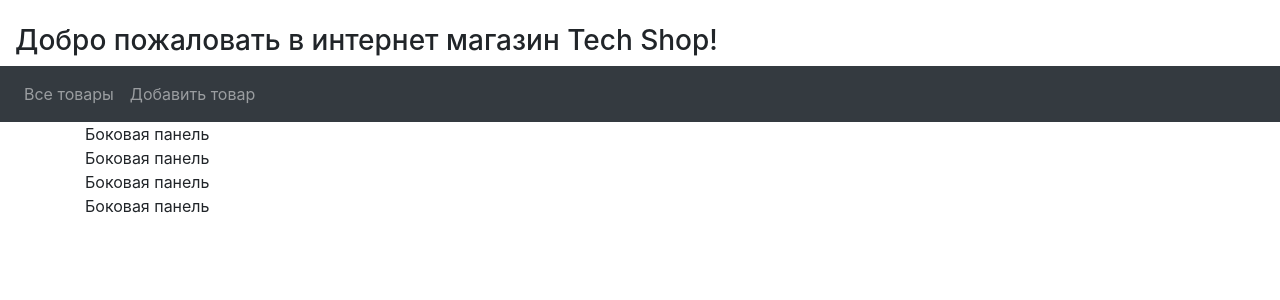
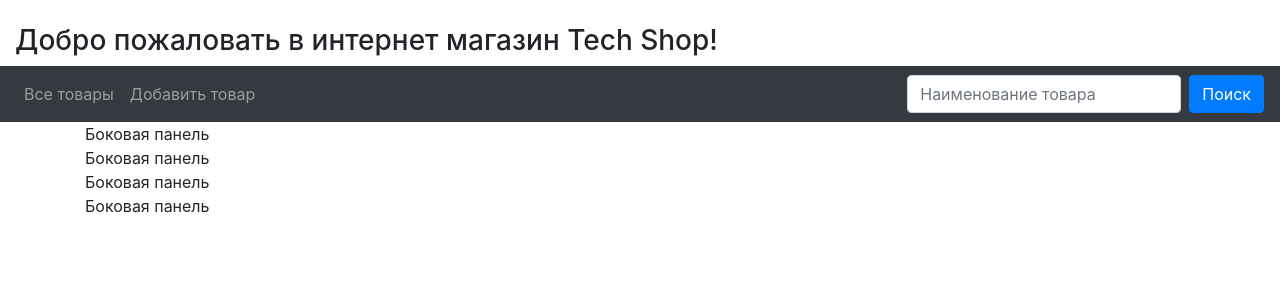
Before and after one commit to Nurmanbetov/Techshop, a Django app: template core/templates/base.html in a window 1280 px wide. Shown: the top 300 px of the page. Run offline with Django 3.2, Linux system fonts and the light colour scheme; the template is opened without the code that fills it, so the values that code supplies are empty; some libraries are stand-ins or nearby versions.

Commit message:
added search form

```diff
--- a/core/templates/base.html
+++ b/core/templates/base.html
@@ -19,7 +19,7 @@
 
   <nav class="navbar navbar-expand-sm bg-dark navbar-dark sticky-top">
     <!-- <a class="navbar-brand" href="#">Logo</a> -->
-    <ul class="navbar-nav">
+    <ul class="navbar-nav mr-auto">
       <li class="nav-item">
         <a class="nav-link" href="{% url 'products' %}">Все товары</a>
       </li>
@@ -27,6 +27,11 @@
         <a class="nav-link" href="{% url 'product-create' %}">Добавить товар</a>
       </li>
     </ul>
+    <form  class="form-inline" action="{% url 'product' %} " method="POST">
+      {% csrf_token %}
+      <input class="form-control mr-sm-2" type="text" name="key_word" placeholder="Наименование товара">
+      <button class="btn btn-primary">Поиск</button>
+    </form>
   </nav>
   <div class="container">
     <div class="row">
--- a/product/views.py
+++ b/product/views.py
@@ -3,10 +3,14 @@
 from product.forms import ProductForm
 
 
+
 def products(request):
     context = {}
     context["products"] = Product.objects.filter(available=True)
+
+
     return render(request, "product/products.html", context)
+
 
 def product(request, id):
     context = {}
```
